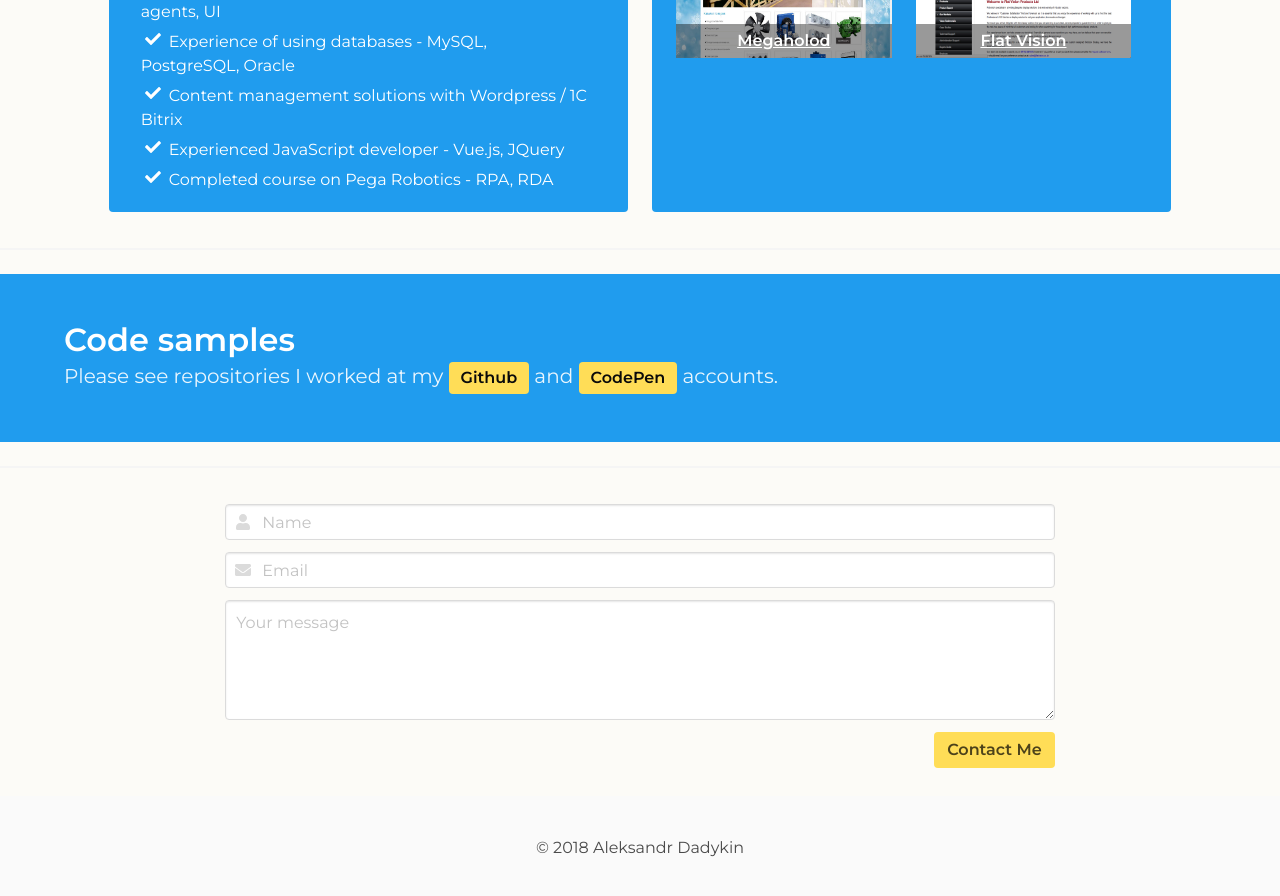
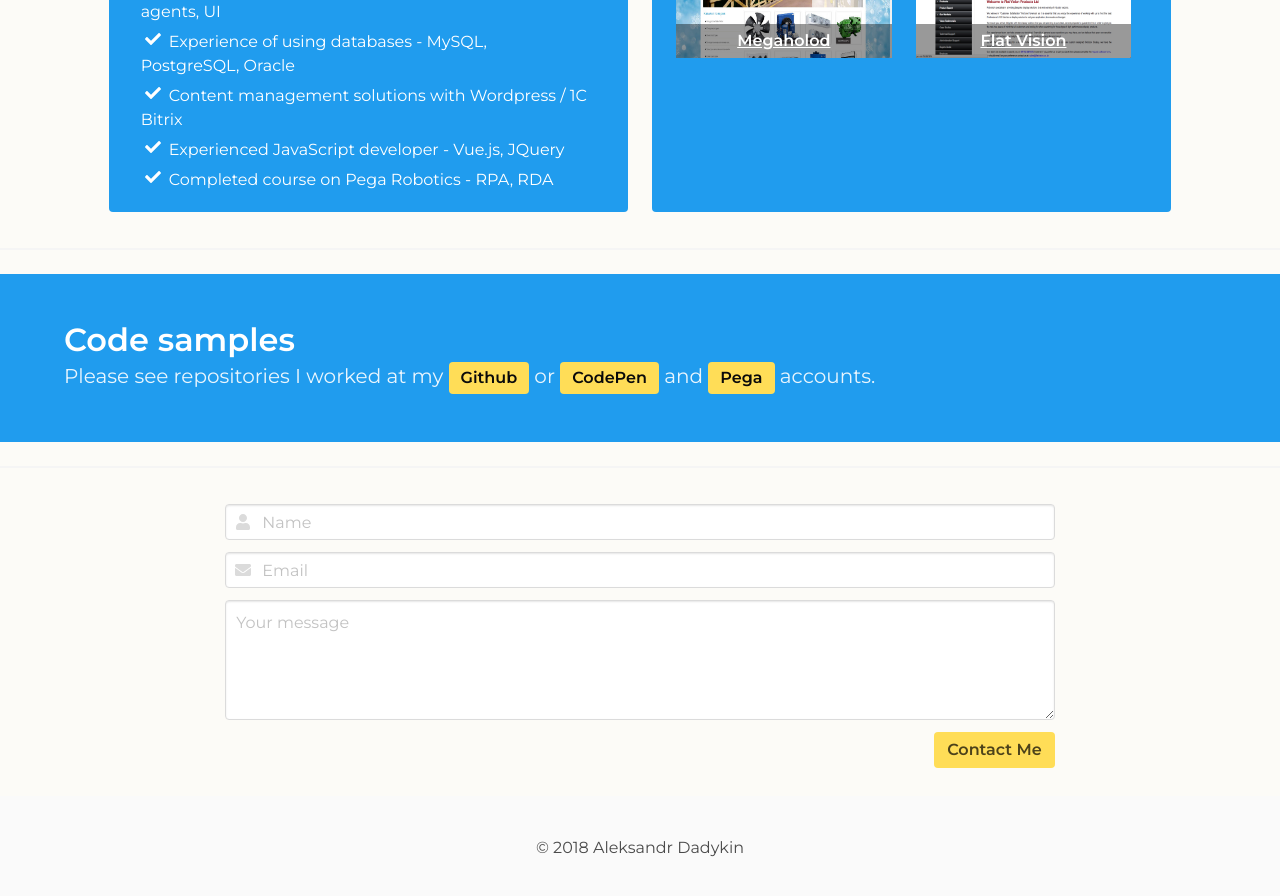
Before and after one commit to cetrix13/cetrix13.github.io, a Jekyll site: the page built from index.html, in a window 1280 px wide and 900 px high, scrolled down 594 px. Shown: the top 896 px of the window. Built offline with Jekyll 4.4.1, drawn with Linux system fonts in a browser that asks for light colours; nearby versions of some CDN libraries.

Commit message:
Add link to account on pega academy

```diff
--- a/_includes/page.html
+++ b/_includes/page.html
@@ -49,8 +49,9 @@
             Code samples
           </p>
           <p class="subtitle">
-            Please see repositories I worked at my <a class="tag is-warning is-medium has-text-black has-text-weight-semibold" href="https://github.com/cetrix13">Github</a> and
-            <a class="tag is-warning is-medium has-text-black has-text-weight-semibold" href="https://codepen.io/cetrix13/">CodePen</a> accounts.
+            Please see repositories I worked at my <a class="tag is-warning is-medium has-text-black has-text-weight-semibold" href="https://github.com/cetrix13">Github</a> or
+            <a class="tag is-warning is-medium has-text-black has-text-weight-semibold" href="https://codepen.io/cetrix13/">CodePen</a> and
+            <a class="tag is-warning is-medium has-text-black has-text-weight-semibold" href="https://my.pega.com/myprofileprd/PRAuth/Profile/REG-281390">Pega</a> accounts.
           </p>
         </div>
       </div>
```
